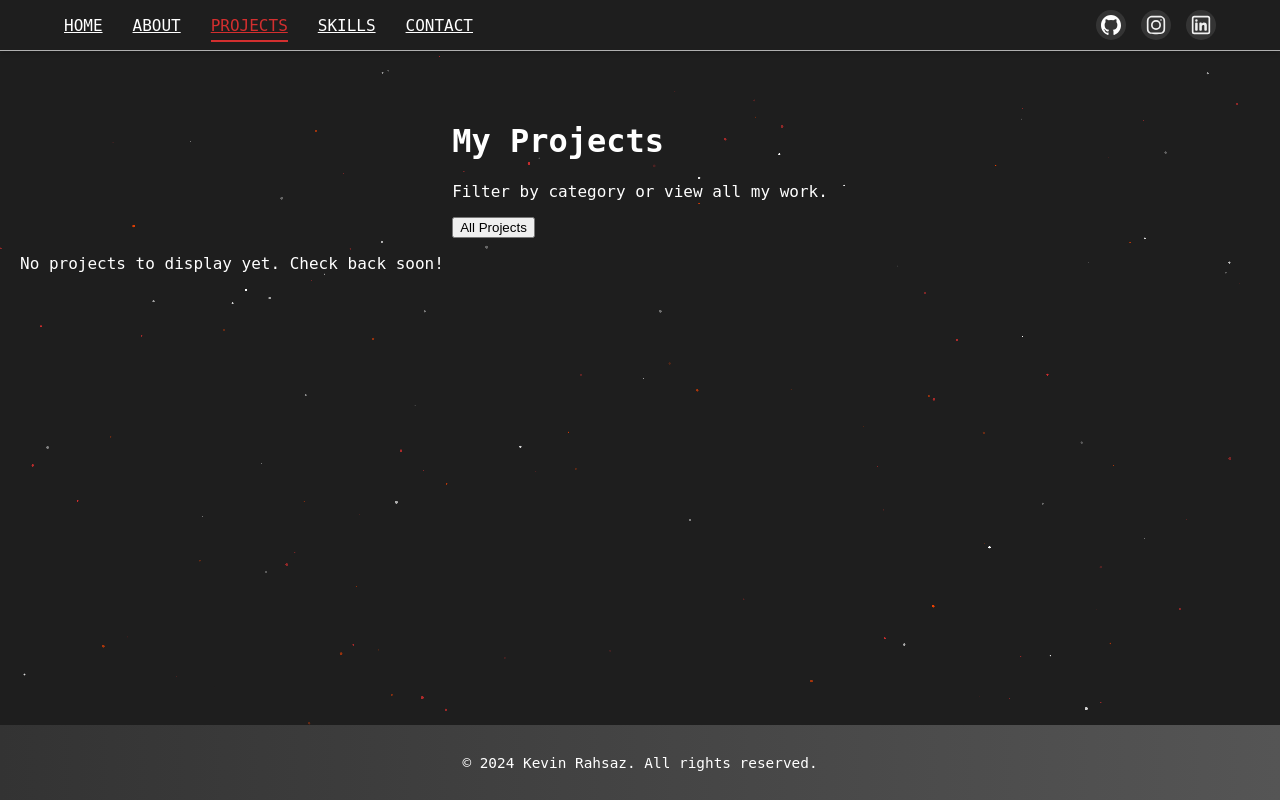
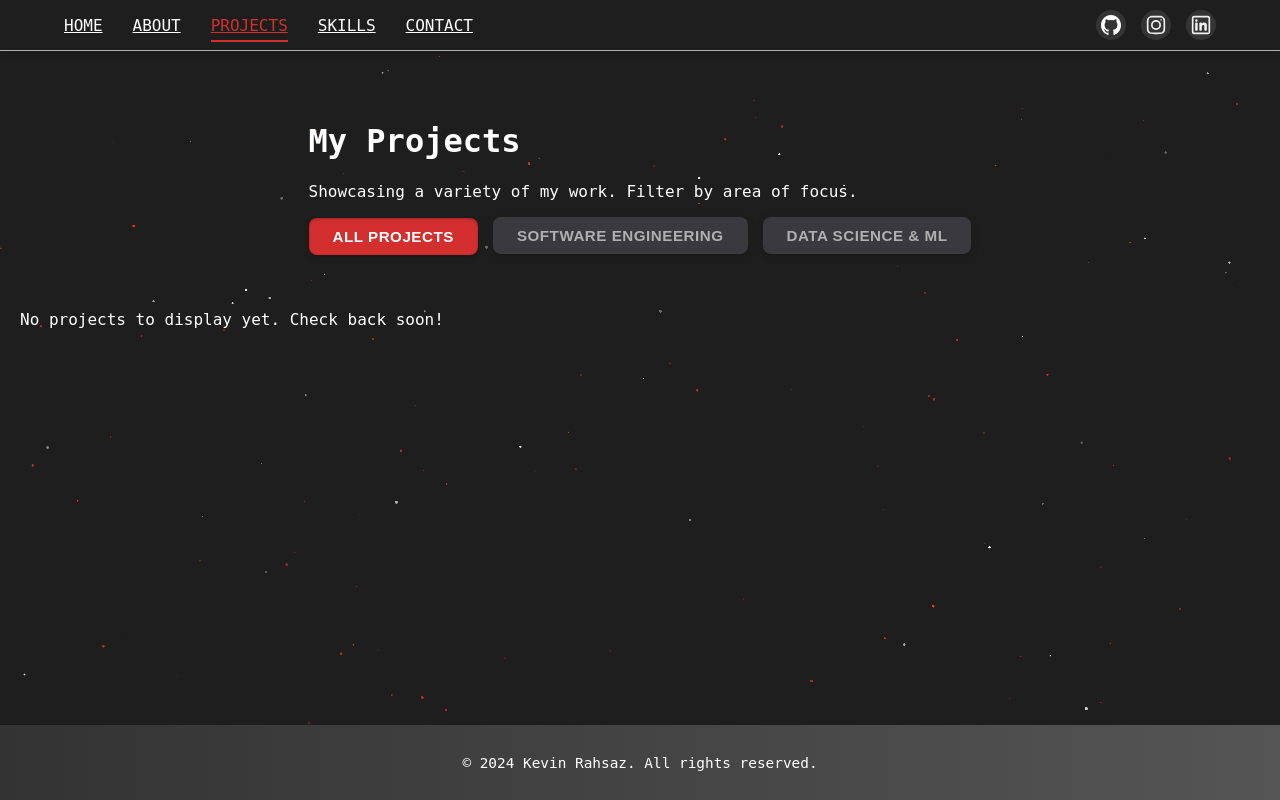
Before and after one commit to kevinrhz/portfolio-django, a Django app: page /projects/ in a window 1280 px wide. Run offline with Django 5.2, Linux system fonts and the light colour scheme; data that the repository does not hold is empty.

Commit message:
Add reusable filter button system for projects and skills page.

```diff
--- /dev/null
+++ b/main/static/css/filter_buttons.css
@@ -0,0 +1,87 @@
+.view-selector { /* Used as a common class for button containers */
+    display: flex;
+    justify-content: center;
+    gap: 15px;
+    margin-bottom: 40px;
+    flex-wrap: wrap;
+}
+
+.view-toggle-btn {
+    padding: 10px 24px;
+    font-size: 0.95rem;
+    font-weight: bold;
+    border: none;
+    border-radius: 8px;
+    cursor: pointer;
+    transition: transform 0.2s ease, box-shadow 0.2s ease, background 0.3s ease, color 0.3s ease;
+    text-transform: uppercase;
+    letter-spacing: 0.5px;
+    box-shadow: 0 3px 8px rgba(0,0,0,0.15);
+    /* Default inactive state: you can set a neutral one here if preferred */
+    background: var(--neutral-dark, #3a3a3e); /* Example neutral dark */
+    color: var(--neutral-light, #cccccc);
+}
+
+.view-toggle-btn:hover:not(.active) {
+    transform: translateY(-2px);
+    box-shadow: 0 5px 12px rgba(0,0,0,0.2);
+    background: var(--neutral-medium, #4f4f53); /* Slightly lighter on hover */
+}
+
+.view-toggle-btn.active {
+    transform: translateY(1px);
+    box-shadow: 0 2px 5px rgba(0,0,0,0.2), inset 0 1px 3px rgba(0,0,0,0.25);
+    color: #fff; /* Default active text color, specific buttons can override */
+}
+
+/* --- "All" Button Theme (Orange/Red - for data-filter="all") --- */
+.view-toggle-btn[data-filter="all"] {
+    background: linear-gradient(145deg, var(--accent-primary), var(--accent-secondary));
+    color: var(--text-color); /* Ensure this is white as per your theme */
+}
+.view-toggle-btn[data-filter="all"]:hover:not(.active) {
+    background: linear-gradient(145deg, var(--accent-primary), var(--accent-secondary));
+    box-shadow: 0 6px 15px rgba(var(--accent-primary-rgb, 255, 69, 0), 0.4);
+    transform: translateY(-2px);
+}
+.view-toggle-btn[data-filter="all"].active {
+    background: var(--accent-secondary);
+    color: #fff;
+}
+.view-toggle-btn[data-filter="all"].active:hover {
+    background: var(--accent-primary);
+}
+
+/* --- Software Engineering Button Theme (Yellow/Gold - for data-filter="swe") --- */
+/* Inactive state uses general .view-toggle-btn style or can be specific if needed */
+.view-toggle-btn[data-filter="swe"]:hover:not(.active) {
+    background: linear-gradient(145deg, #FDE047, #FACC15);
+    box-shadow: 0 6px 15px rgba(250, 204, 21, 0.35);
+    color: #1E293B; /* Dark text for yellow */
+}
+.view-toggle-btn[data-filter="swe"].active {
+    background: #EAB308; /* Solid gold */
+    color: #1E293B; /* Dark text for yellow */
+}
+.view-toggle-btn[data-filter="swe"].active:hover {
+    background: #CA8A04; /* Darker gold */
+}
+
+/* --- Data Science & ML Button Theme (Blue - for data-filter="dsml") --- */
+/* Inactive state uses general .view-toggle-btn style or can be specific if needed */
+.view-toggle-btn[data-filter="dsml"]:hover:not(.active) {
+    background: linear-gradient(145deg, #60A5FA, #3B82F6);
+    box-shadow: 0 6px 15px rgba(59, 130, 246, 0.35);
+    color: #fff;
+}
+.view-toggle-btn[data-filter="dsml"].active {
+    background: #2563EB; /* Solid blue */
+    color: #fff;
+}
+.view-toggle-btn[data-filter="dsml"].active:hover {
+    background: #1D4ED8; /* Darker blue */
+}
+
+/* Specific overrides for skills page if its data-view attributes are different */
+/* e.g., .skills-filters .view-toggle-btn[data-view="all"] if skills page uses data-view */
+/* For consistency, it's best if both pages use data-filter */
--- a/main/static/js/filterSystem.js
+++ b/main/static/js/filterSystem.js
@@ -11,50 +11,39 @@ function initializeFilterSystem(options) {
         return;
     }
 
-    // This function updates the active state of buttons and visibility of content sections
     function updateView(activeFilter) {
         filterButtons.forEach(btn => {
-            // Use data-filter for project page, data-view for skills page (or standardize to data-filter)
-            const filterKey = btn.dataset.filter || btn.dataset.view;
+            const filterKey = btn.dataset.filter; // Using data-filter consistently
             btn.classList.toggle('active', filterKey === activeFilter);
         });
 
-        // Logic specific to skills page: showing/hiding whole sections
-        if (options.sectionMap) {
+        if (options.sectionMap) { // For Skills page (section-based hiding)
             const sections = options.sectionMap;
             let commonShouldBeVisible = false;
 
-            // Determine if common section should be visible based on active filter
             if (activeFilter === 'all' || (options.showCommonWith && options.showCommonWith.includes(activeFilter))) {
                 commonShouldBeVisible = true;
             }
 
-            // Hide/show primary sections (SWE, DSML)
             const sweSection = document.getElementById(sections.swe);
             const dsmlSection = document.getElementById(sections.dsml);
 
-            if (sweSection) {
-                sweSection.hidden = !(activeFilter === 'all' || activeFilter === 'swe');
-            }
-            if (dsmlSection) {
-                dsmlSection.hidden = !(activeFilter === 'all' || activeFilter === 'dsml');
-            }
+            if (sweSection) sweSection.hidden = !(activeFilter === 'all' || activeFilter === 'swe');
+            if (dsmlSection) dsmlSection.hidden = !(activeFilter === 'all' || activeFilter === 'dsml');
 
-            // Hide/show common section
             const commonSection = document.getElementById(options.commonSectionId);
-            if (commonSection) {
-                commonSection.hidden = !commonShouldBeVisible;
-            }
-        }
-        // If itemSelector and contentContainerSelector are provided (for project-like filtering)
-        else if (options.itemSelector && options.contentContainerSelector) {
+            if (commonSection) commonSection.hidden = !commonShouldBeVisible;
+
+        } else if (options.itemSelector && options.contentContainerSelector) { // For Projects page (item-based hiding)
             const contentItemsContainer = document.querySelector(options.contentContainerSelector);
-            if(contentItemsContainer){
+            if (contentItemsContainer) {
                 const contentItems = contentItemsContainer.querySelectorAll(options.itemSelector);
                 contentItems.forEach(item => {
-                    const itemCategories = item.dataset.category ? item.dataset.category.split(' ') : [];
+                    const itemCategoriesString = item.dataset.category || "";
+                    const itemCategories = itemCategoriesString.split(' ').filter(cat => cat.length > 0);
+
                     if (activeFilter === 'all' || itemCategories.includes(activeFilter)) {
-                        item.style.display = ''; // Default display (e.g., 'grid' for grid items)
+                        item.style.display = ''; // Or 'flex' if items are flex items
                     } else {
                         item.style.display = 'none';
                     }
@@ -65,20 +54,21 @@ function initializeFilterSystem(options) {
 
     filterButtons.forEach(button => {
         button.addEventListener('click', () => {
-            const filterKey = button.dataset.filter || button.dataset.view;
-            updateView(filterKey);
+            if (typeof closeCurrentlyExpandedProject === 'function') {
+                closeCurrentlyExpandedProject(); // Close expanded project card before filtering
+            }
+            updateView(button.dataset.filter);
         });
     });
 
-    // Initial view state
     if (options.defaultFilter) {
         updateView(options.defaultFilter);
     } else {
-        // Fallback if no default is specified, though skills_page_filter_init should set one
         const firstButton = filterButtonsContainer.querySelector(options.buttonSelector);
-        if(firstButton){
-            const firstFilterKey = firstButton.dataset.filter || firstButton.dataset.view;
-            updateView(firstFilterKey || 'all');
-        }
+        if (firstButton) updateView(firstButton.dataset.filter || 'all');
     }
 }
+
+// This function needs to be defined by the page that uses card expansion (projects page)
+// and made available if filterSystem is to call it.
+// function closeCurrentlyExpandedProject() { ... }
--- /dev/null
+++ b/main/static/js/projects_page_filter_init.js
@@ -0,0 +1,13 @@
+document.addEventListener('DOMContentLoaded', () => {
+    initializeFilterSystem({
+        buttonContainerSelector: '.project-filters',
+        buttonSelector: '.view-toggle-btn',
+        itemSelector: '.project-card.filter-item',
+        contentContainerSelector: '.projects-grid.filterable-content',
+        defaultFilter: 'all'
+    });
+
+    // Note: The projects_card_expansion.js will handle its own DOMContentLoaded
+    // or you can call an initialization function from it here if you prefer.
+    // For simplicity, separate DOMContentLoaded listeners are fine.
+});
--- a/main/templates/projects.html
+++ b/main/templates/projects.html
@@ -18,25 +18,24 @@
 <main class="projects-page">
     <header class="projects-header section-header">
         <h1>My Projects</h1>
-        <p class="subtitle">Filter by category or view all my work.</p>
+        <p class="subtitle">Showcasing a variety of my work. Filter by area of focus.</p>
         <div class="view-selector project-filters">
+            {# === MODIFIED FILTER BUTTONS === #}
             <button class="view-toggle-btn" data-filter="all">All Projects</button>
-            {% if project_categories %}
-                {% for category in project_categories %}
-                <button class="view-toggle-btn" data-filter="{{ category.slug }}">{{ category.name }}</button>
-                {% endfor %}
-            {% endif %}
-            {# You can add more static buttons here if needed, e.g., for "Research" if not in categories model #}
+            <button class="view-toggle-btn" data-filter="swe">Software Engineering</button>
+            <button class="view-toggle-btn" data-filter="dsml">Data Science & ML</button>
         </div>
     </header>
 
     <section class="projects-grid filterable-content">
         {% for project in projects %}
-        <div class="project-card filter-item" data-project-id="{{ project.title|slugify }}" data-category="{{ project.get_category_slugs_for_data_attr }}">
+        <div class="project-card filter-item"
+             data-project-id="{{ project.title|slugify }}"
+             data-category="{{ project.get_category_slugs_for_data_attr }}">
+            {# This data-category will now contain "swe", "dsml", or other slugs you've assigned #}
             {% if project.poster_image_path %}
             <img src="{% static project.poster_image_path %}" alt="{{ project.title }} Poster" class="project-image">
             {% else %}
-            {# Fallback if no poster image specified in admin #}
             <img src="{% static 'images/placeholder_project.webp' %}" alt="{{ project.title }} Placeholder" class="project-image">
             {% endif %}
             <div class="project-details">
@@ -45,13 +44,11 @@
                     {% if project.github_url %}<a target="_blank" rel="noopener noreferrer" href="{{ project.github_url }}" class="btn">GitHub</a>{% endif %}
                     {% if project.live_url %}<a target="_blank" rel="noopener noreferrer" href="{{ project.live_url }}" class="btn">Live Site</a>{% endif %}
                     {% if project.demo_url_name %}<a href="{% url project.demo_url_name %}" class="btn">Demo</a>{% endif %}
-                    <a href="#" class="btn btn-details">Details</a> {# This button triggers JS expansion #}
+                    <a href="#" class="btn btn-details">Details</a>
                 </div>
             </div>
             <div class="project-expanded-content">
                  <h2>{{ project.title }}</h2>
-                 {# You can add a subtitle field to your Project model if needed, e.g., project.subtitle #}
-                 {# For now, let's assume the main long_description covers this #}
                  {% if project.long_description %}
                  <p class="long-description">{{ project.long_description|linebreaksbr }}</p>
                  {% endif %}
@@ -62,13 +59,11 @@
                     {% endfor %}
                  </ul>
                  {% endif %}
-                 {# Add more links or content for expanded view if desired #}
             </div>
         </div>
         {% empty %}
         <p class="no-content-notice">No projects to display yet. Check back soon!</p>
         {% endfor %}
-        {# You could also loop through 'featured_projects' separately if you want them in a different section #}
     </section>
 </main>
 {% endblock %}
--- a/main/templates/skills.html
+++ b/main/templates/skills.html
@@ -5,7 +5,7 @@
 
 {% block extra_css %}
 <link rel="stylesheet" href="{% static 'css/skills.css' %}">
-<link rel="stylesheet" href="{% static 'css/filter_buttons.css' %}"> {# If you created a shared filter button CSS #}
+<link rel="stylesheet" href="{% static 'css/filter_buttons.css' %}">
 {% endblock %}
 
 {% block content %}
```
Also changed, not shown: main/static/js/projects_card_expansion.js (renamed from main/static/js/projects.js).
